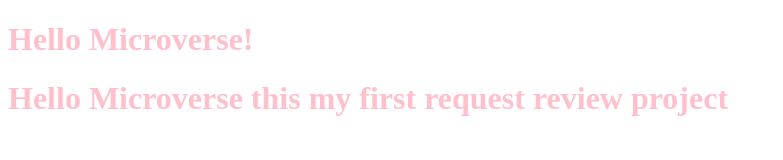
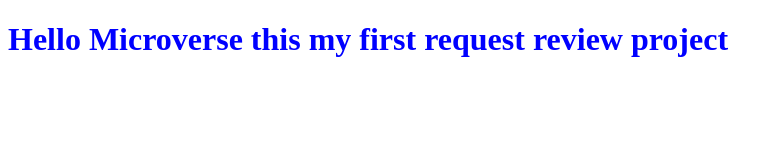
Before and after one commit to tGemechis7/Hello-Microverse1, a website: page index.html in a window 1280 px wide. Shown: the whole page, without its empty margins (0-783 px from the left). Drawn offline with Linux system fonts and the light colour scheme.

Commit message:
first project

```diff
--- a/index.html
+++ b/index.html
@@ -6,7 +6,6 @@
     <meta name="viewport" content="width=device-width, initial-scale=1.0">
     <title>Hello Microverse</title>
 
-    <h1 class="container">Hello Microverse!</h1>
 <link rel="stylesheet" href="styleSheet.css">
 </head>
 <body>
--- a/styleSheet.css
+++ b/styleSheet.css
@@ -1 +1 @@
-.container { color: pink; }
+.container { color: blue; }
```
